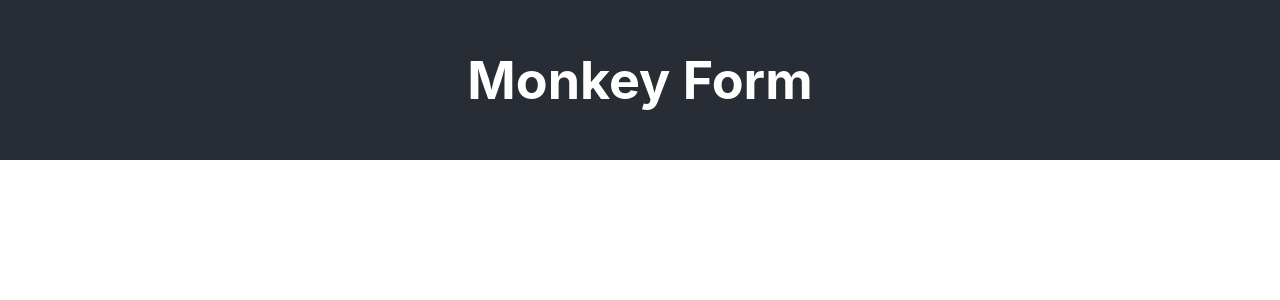
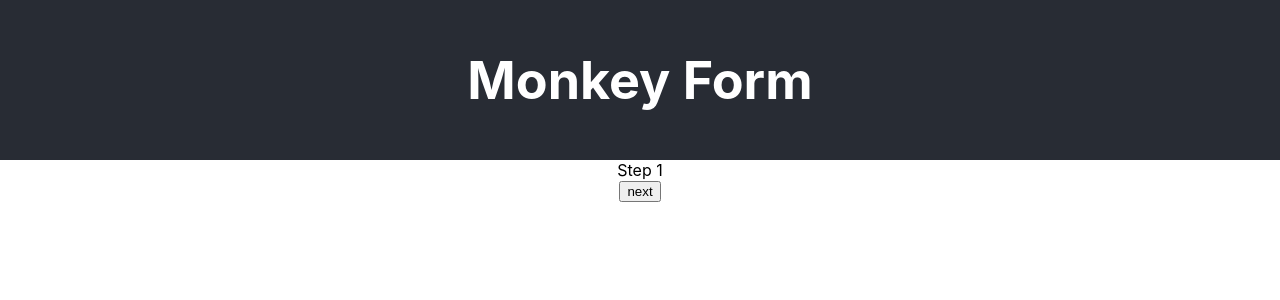
Before and after one commit to mikivujkovic/monkeyForm, a React (Create React App) app: page / in a window 1280 px wide. Shown: the top 300 px of the page. Built offline with nearby package versions, Linux system fonts and the light colour scheme.

Commit message:
steps setup

```diff
--- a/src/App.js
+++ b/src/App.js
@@ -1,3 +1,4 @@
+import LoginForm from "./components/LoginForm";
 import "./App.css";
 
 function App() {
@@ -6,6 +7,7 @@ function App() {
       <header className="App-header">
         <h1>Monkey Form</h1>
       </header>
+      <LoginForm />
     </div>
   );
 }
--- /dev/null
+++ b/src/components/FinalStep.js
@@ -0,0 +1,16 @@
+import React from "react";
+
+const FinalStep = (props) => {
+  const handleTryAgain = () => {
+    props.tryAgain();
+  };
+
+  return (
+    <>
+      <div>Final step</div>
+      <button onClick={handleTryAgain}>Try Again</button>
+    </>
+  );
+};
+
+export default FinalStep;
--- /dev/null
+++ b/src/components/LoginForm.js
@@ -0,0 +1,35 @@
+import React, { useState } from "react";
+import FinalStep from "./FinalStep";
+import Step2 from "./Step2";
+import Step1 from "./Step1";
+
+const LoginForm = () => {
+  const [step, setStep] = useState(1);
+
+  const moveForward = () => {
+    const prevStep = step;
+    setStep(prevStep + 1);
+  };
+
+  const moveBack = () => {
+    const prevStep = step;
+    setStep(prevStep - 1);
+  };
+
+  const backToStart = () => {
+    setStep(1);
+  };
+
+  switch (step) {
+    case 1:
+      return <Step1 forward={moveForward} />;
+    case 2:
+      return <Step2 forward={moveForward} back={moveBack} />;
+    case 3:
+      return <FinalStep tryAgain={backToStart} />;
+    default:
+      return <Step1 />;
+  }
+};
+
+export default LoginForm;
--- /dev/null
+++ b/src/components/Step1.js
@@ -0,0 +1,17 @@
+import React from "react";
+
+const Step1 = (props) => {
+  const forwardStep = () => {
+    //TODO: validate
+    props.forward();
+  };
+
+  return (
+    <>
+      <div>Step 1</div>
+      <button onClick={forwardStep}>next</button>
+    </>
+  );
+};
+
+export default Step1;
--- /dev/null
+++ b/src/components/Step2.js
@@ -0,0 +1,23 @@
+import React from "react";
+
+const Step2 = (props) => {
+  const forwardStep = () => {
+    //TODO: validate
+    props.forward();
+  };
+
+  const backStep = () => {
+    //TODO: validate
+    props.back();
+  };
+
+  return (
+    <>
+      <div>Step 2</div>
+      <button onClick={backStep}>back</button>
+      <button onClick={forwardStep}>next</button>
+    </>
+  );
+};
+
+export default Step2;
```
Also changed, not shown: 1 other file (tests, documents, lock files or other folders).
